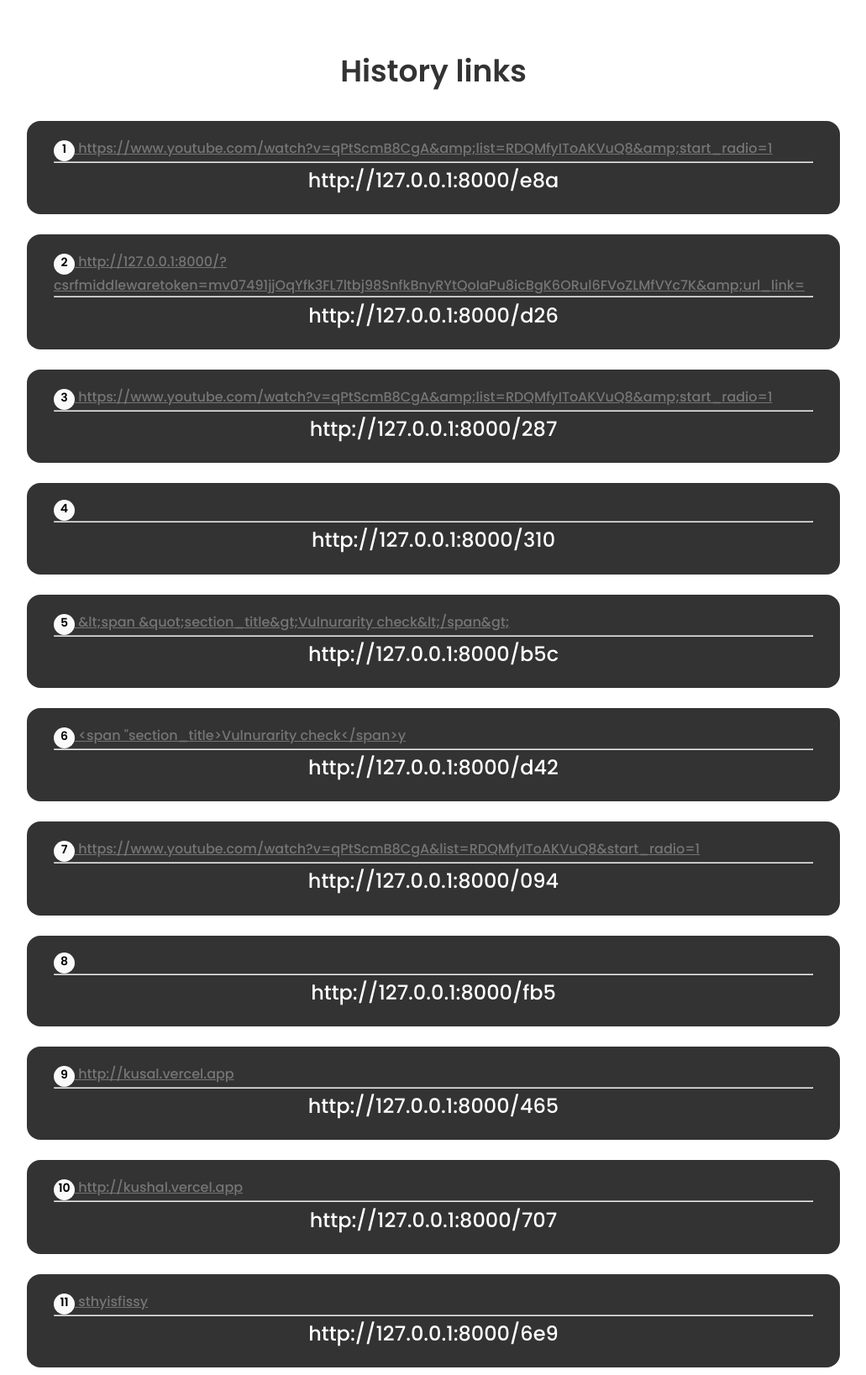
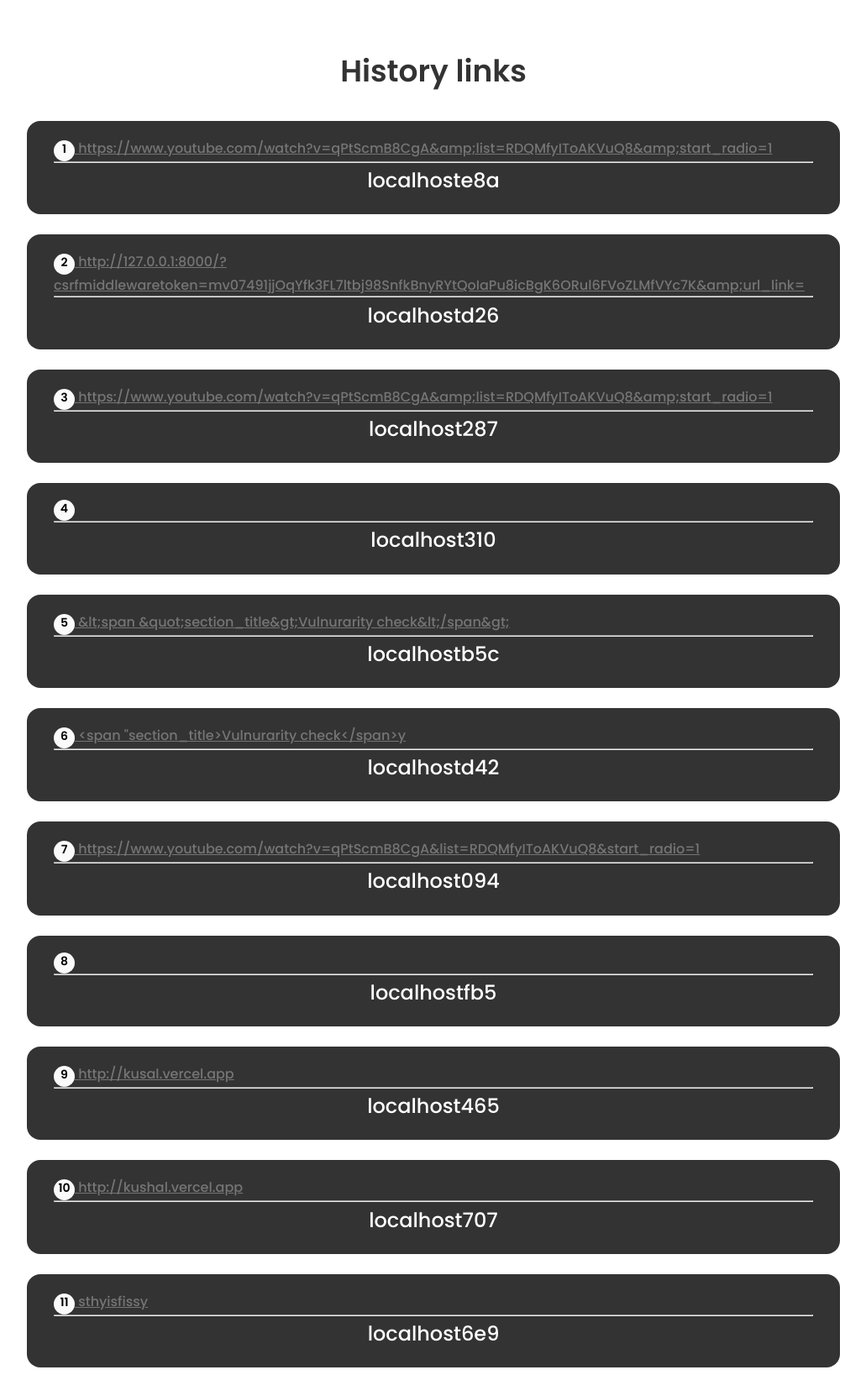
Before and after one commit to kushal1o1/url_tool, a Django app: page / in a window 1280 px wide. Shown: the part 283-1920 px from the top of the page at 84% size, without its empty margins (124-1155 px from the left). Run offline with Django 5.2, Linux system fonts and the light colour scheme; data comes from the database, SQL or seed files in the repository.

Commit message:
Added: hosted url (no hard coding )

```diff
--- a/UrlShortener/templates/index.html
+++ b/UrlShortener/templates/index.html
@@ -60,7 +60,7 @@
             <li class="link_div">
               <a class="light_text" href="{{url.url_link}}" target="_blank"> <div class="number ">  {{forloop.counter}}</div> {{url.url_link}} </a>
                <hr>
-               <a  class='section_subtitle shortlink' target="_blank" href="http://127.0.0.1:8000/{{url.uuid}}">http://127.0.0.1:8000/{{url.uuid}}</a>
+               <a  class='section_subtitle shortlink' target="_blank" href="{{HOST_URL}}{{url.uuid}}">{{HOST_URL}}{{url.uuid}}</a>
             </li>
         {% endfor %}
         {% else %}
--- a/UrlShortener/views.py
+++ b/UrlShortener/views.py
@@ -3,11 +3,14 @@ from django.http import HttpResponse
 import uuid
 from .models import Url
 from django.utils.html import escape
+from decouple import config
+
 
 def index(request):
     urls= Url.objects.all().order_by('-created_at')
     context = {
-         'urls':urls
+         'urls':urls,
+         'HOST_URL': config('HOST_URL')
     }
     return render(request, 'index.html',context)
 
```
